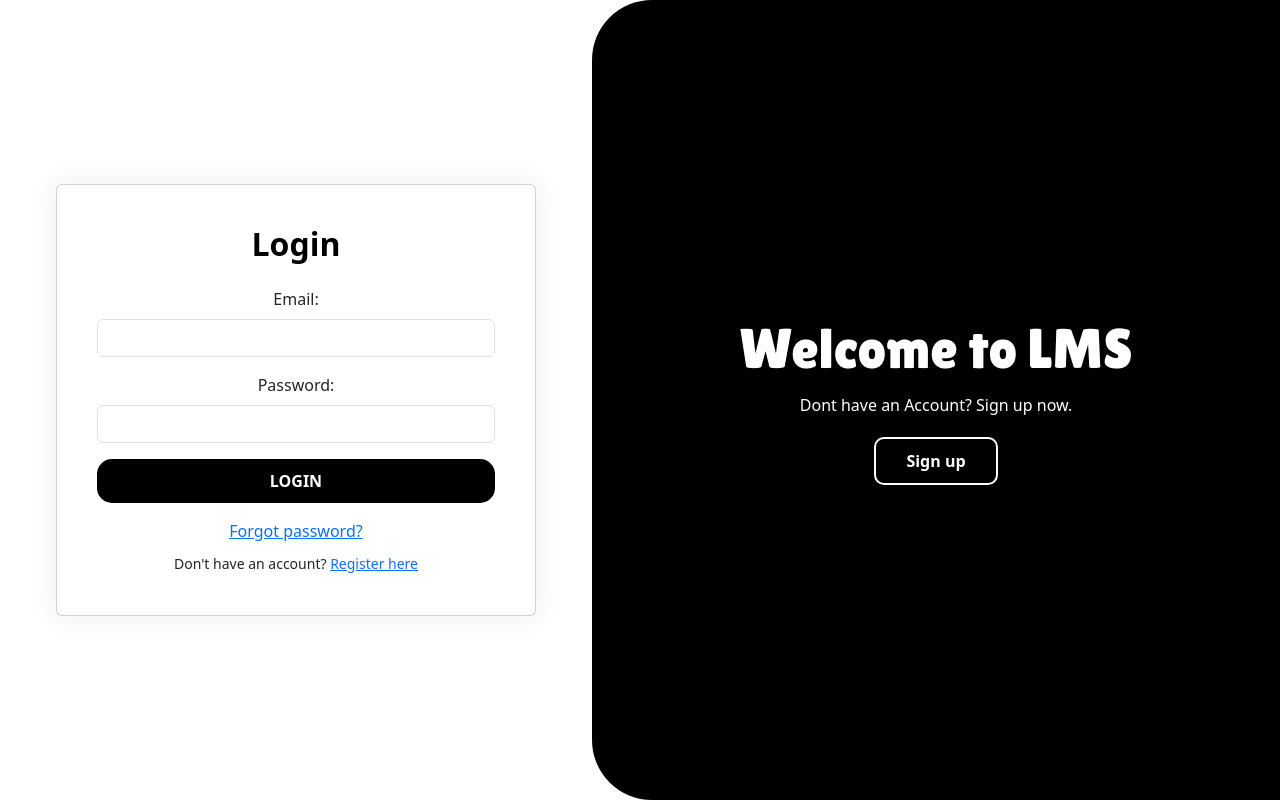
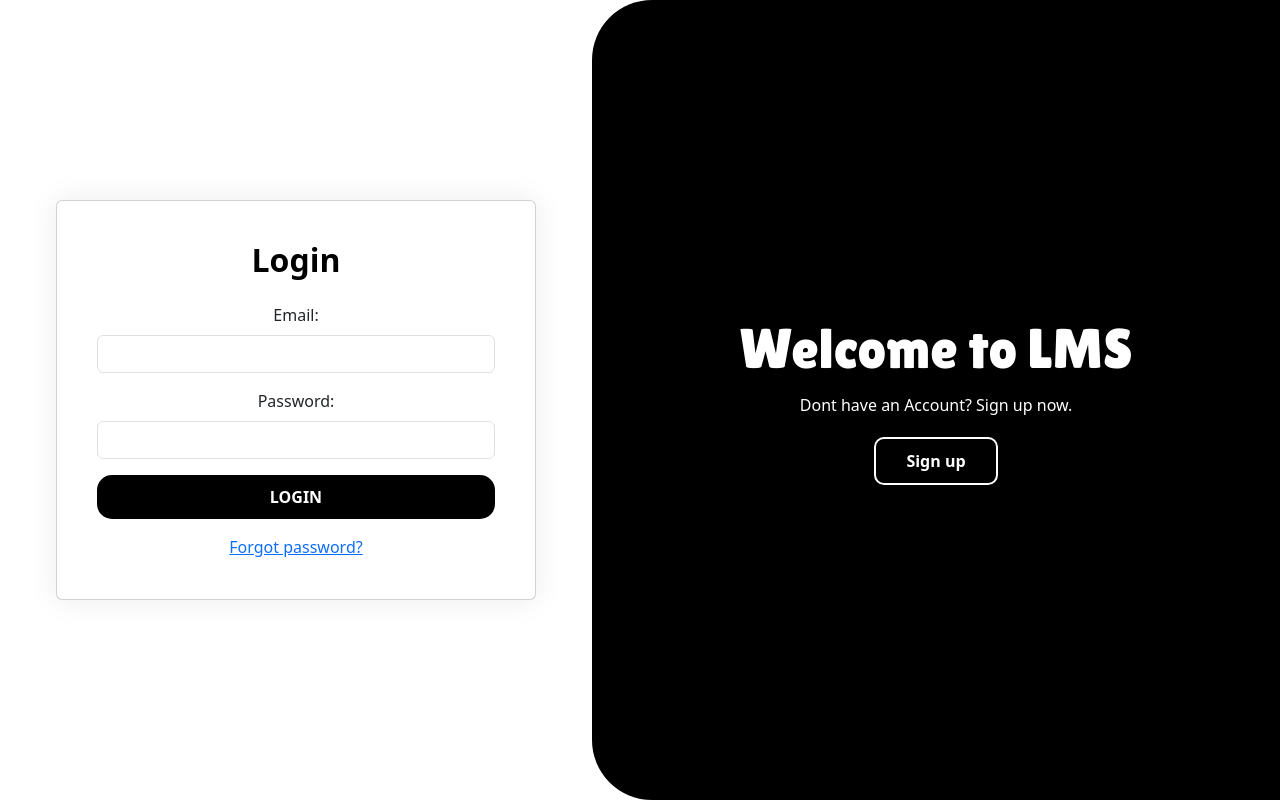
Before and after one commit to RubyDEAD/lms, a React (Create React App) app: page /login in a window 1280 px wide. Built offline with nearby package versions, Linux system fonts and the light colour scheme.

Commit message:
minor changes

```diff
--- a/src/pages/login_page.jsx
+++ b/src/pages/login_page.jsx
@@ -180,9 +180,6 @@ function LoginPage() {
             <div className="mt-3 text-center">
               <a href="/forgot-password">Forgot password?</a>
             </div>
-            <div className="mt-2 text-center">
-              <small>Don't have an account? <a href="/sign-up">Register here</a></small>
-            </div>
           </form>
         </div>
       </div>
@@ -191,7 +188,7 @@ function LoginPage() {
       <div className="lms-banner-login">
         <h1>Welcome to LMS</h1>
         <p>Dont have an Account? Sign up now.</p>
-        <button onClick={() => window.location.href = '/signup_page'}>Sign up</button>
+        <button onClick={() => window.location.href = '/sign-up'}>Sign up</button>
       </div>
     </div>
   );
```
